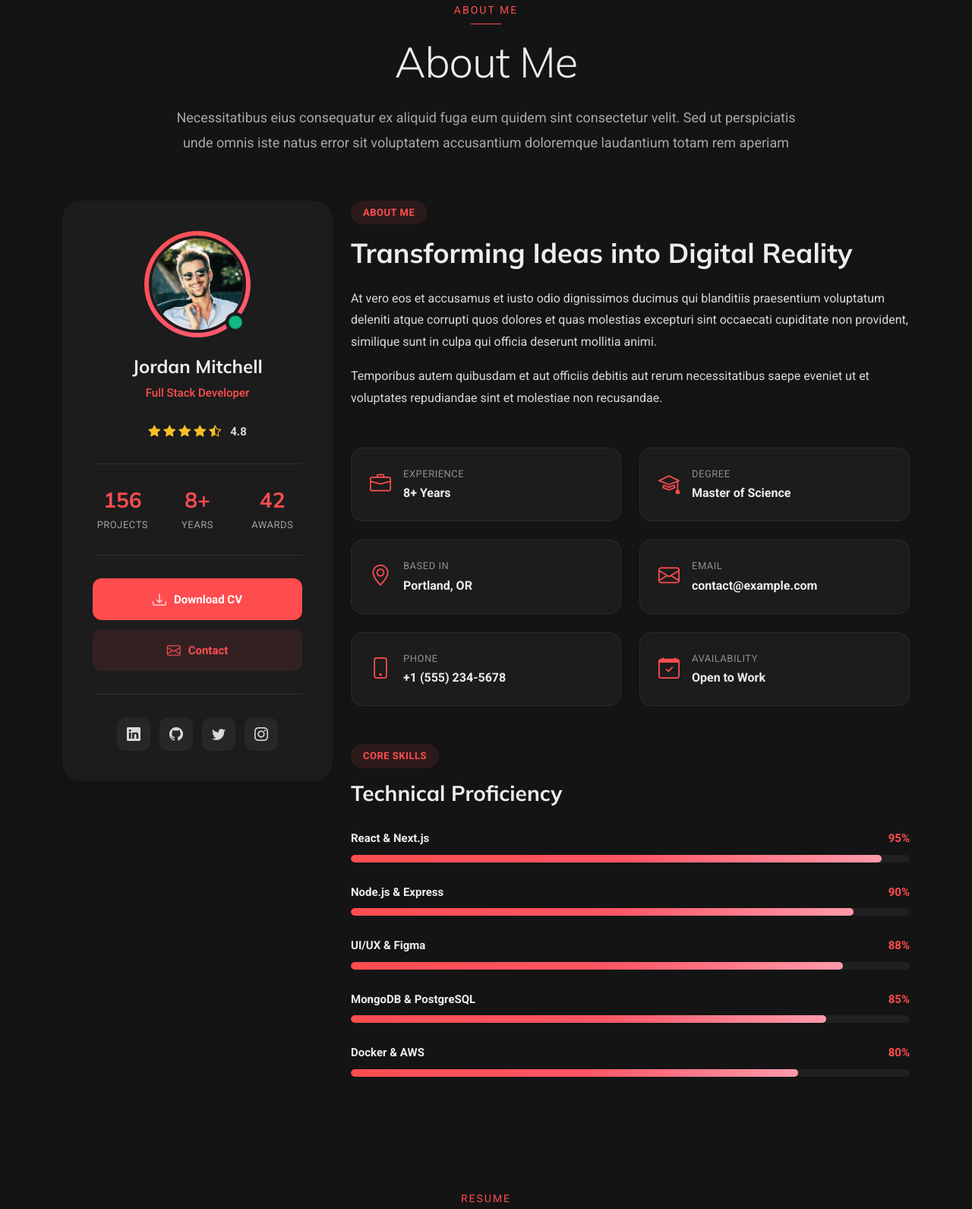
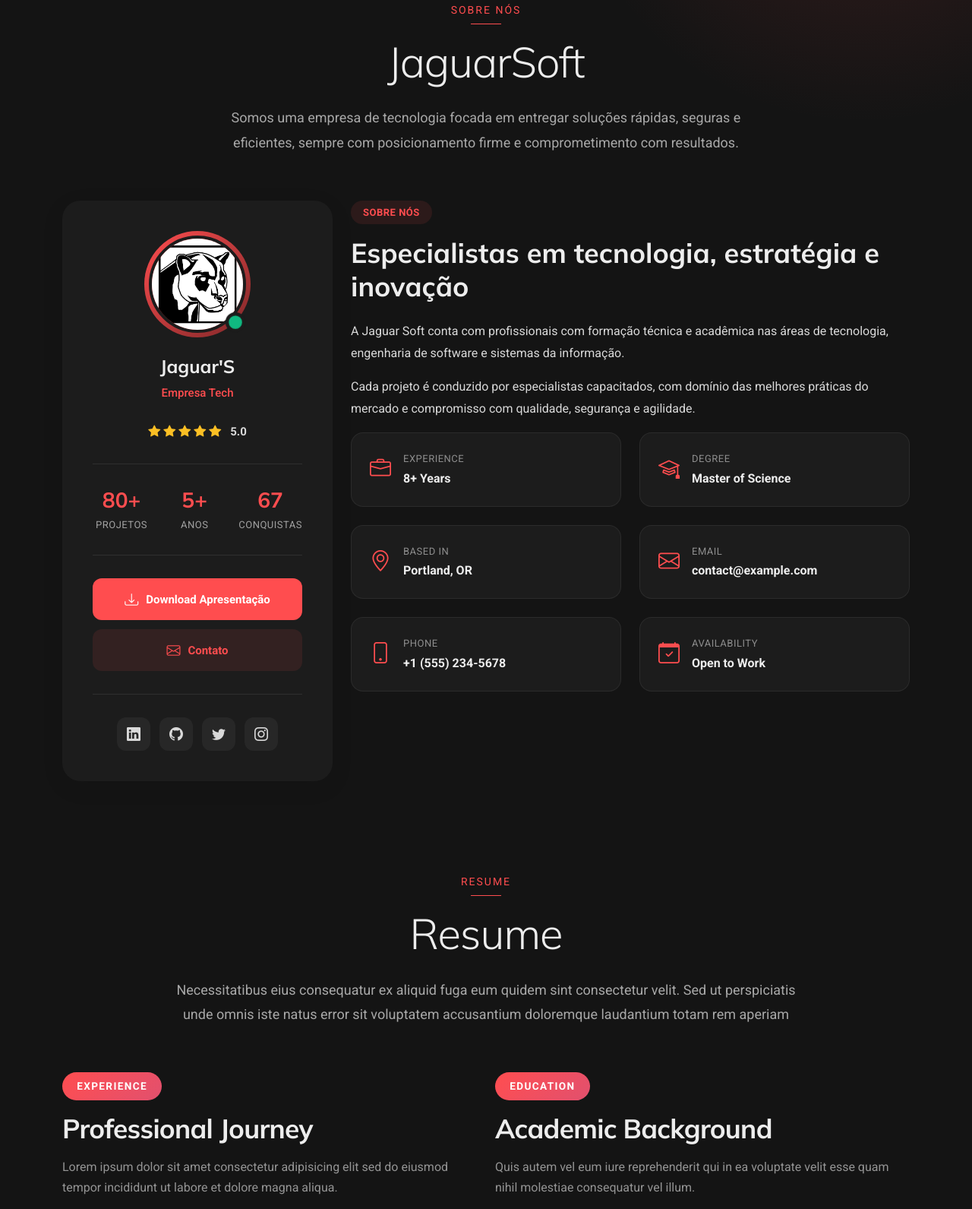
Before and after one commit to IsacHenri/jaguar-bootstrap-v1, a plain HTML site: page index.html in a window 1280 px wide. Shown: the part 859-2450 px from the top of the page at 76% size. Drawn offline with Linux system fonts and the light colour scheme.

Commit message:
project: update

```diff
--- a/assets/css/main.css
+++ b/assets/css/main.css
@@ -910,7 +910,7 @@ section,
   position: relative;
   border-radius: 50%;
   padding: 6px;
-  background: linear-gradient(135deg, var(--accent-color), color-mix(in srgb, var(--accent-color), #ff6b9d 50%));
+  background: linear-gradient(135deg, var(--accent-color), color-mix(in srgb, var(--accent-color), #020202 50%));
 }
 
 .about .profile-card .profile-header .profile-avatar img {
--- a/index.html
+++ b/index.html
@@ -1,15 +1,15 @@
 <!DOCTYPE html>
-<html lang="en">
+<html lang="pt-br">
 
 <head>
   <meta charset="utf-8">
   <meta content="width=device-width, initial-scale=1.0" name="viewport">
-  <title>Index - Craftivo Bootstrap Template</title>
+  <title>JaguarSoft</title>
   <meta name="description" content="">
   <meta name="keywords" content="">
 
   <!-- Favicons -->
-  <link href="assets/img/favicon.png" rel="icon">
+  <link href="assets/img/favicon.ico" rel="icon">
   <link href="assets/img/apple-touch-icon.png" rel="apple-touch-icon">
 
   <!-- Fonts -->
@@ -44,39 +44,23 @@
       <a href="index.html" class="logo d-flex align-items-center me-auto">
         <!-- Uncomment the line below if you also wish to use an image logo -->
         <!-- <img src="assets/img/logo.webp" alt=""> -->
-        <h1 class="sitename">Craftivo</h1>
+        <h1 class="sitename">JaguarSoft</h1>
       </a>
 
       <nav id="navmenu" class="navmenu">
         <ul>
-          <li><a href="#hero" class="active">Home</a></li>
-          <li><a href="#about">About</a></li>
-          <li><a href="#resume">Resume</a></li>
-          <li><a href="#services">Services</a></li>
+          <li><a href="#inicio" class="active">Inicio</a></li>
+          <li><a href="#sobre">Sobre</a></li>
+          <li><a href="#resumo">Resumo</a></li>
+          <li><a href="#servicos">Serviços</a></li>
           <li><a href="#portfolio">Portfolio</a></li>
-          <li class="dropdown"><a href="#"><span>Dropdown</span> <i class="bi bi-chevron-down toggle-dropdown"></i></a>
-            <ul>
-              <li><a href="#">Dropdown 1</a></li>
-              <li class="dropdown"><a href="#"><span>Deep Dropdown</span> <i class="bi bi-chevron-down toggle-dropdown"></i></a>
-                <ul>
-                  <li><a href="#">Deep Dropdown 1</a></li>
-                  <li><a href="#">Deep Dropdown 2</a></li>
-                  <li><a href="#">Deep Dropdown 3</a></li>
-                  <li><a href="#">Deep Dropdown 4</a></li>
-                  <li><a href="#">Deep Dropdown 5</a></li>
-                </ul>
-              </li>
-              <li><a href="#">Dropdown 2</a></li>
-              <li><a href="#">Dropdown 3</a></li>
-              <li><a href="#">Dropdown 4</a></li>
-            </ul>
-          </li>
-          <li><a href="#contact">Contact</a></li>
+
+          <li><a href="#contact">Contato</a></li>
         </ul>
         <i class="mobile-nav-toggle d-xl-none bi bi-list"></i>
       </nav>
 
-      <a class="btn-getstarted" href="#about">Get Started</a>
+      <a class="btn-getstarted" href="#sobre"> Vamos Começar</a>
 
     </div>
   </header>
@@ -84,19 +68,22 @@
   <main class="main">
 
     <!-- Hero Section -->
-    <section id="hero" class="hero section dark-background">
+    <section id="inicio" class="hero section dark-background">
 
-      <img src="assets/img/profile/profile-bg-5.webp" alt="" data-aos="fade-in">
+      <img src="assets/img/profile/profile-principal-jaguar.jpg" alt="" data-aos="fade-in">
 
       <div class="container" data-aos="fade-up" data-aos-delay="100">
         <div class="row justify-content-center">
           <div class="col-lg-8 text-center">
-            <h2>Hi, I'm Alex Morgan</h2>
-            <p>I'm a <span class="typed" data-typed-items="Designer, Developer, Freelancer, Photographer"></span><span class="typed-cursor" aria-hidden="true"></span></p>
+           <h2>Olá, esta é a JaguarSoft</h2>
+            <p>
+              Especialistas em
+              <span class="typed" data-typed-items="Tecnologia, Inovação, Sistemas Inteligentes, Soluções Ágeis, Resultados"></span>
+            </p>
             <div class="social-links">
               <a href="#"><i class="bi bi-twitter-x"></i></a>
               <a href="#"><i class="bi bi-facebook"></i></a>
-              <a href="#"><i class="bi bi-instagram"></i></a>
+              <a href="https://www.instagram.com/jaguar_soft1?igsh=cjR2MnpzYXB0ZW1h&utm_source=qr"><i class="bi bi-instagram"></i></a>
               <a href="#"><i class="bi bi-linkedin"></i></a>
             </div>
           </div>
@@ -106,13 +93,13 @@
     </section><!-- /Hero Section -->
 
     <!-- About Section -->
-    <section id="about" class="about section">
+    <section id="sobre" class="about section">
 
       <!-- Section Title -->
       <div class="container section-title" data-aos="fade-up">
-        <span class="subtitle">About Me</span>
-        <h2>About Me</h2>
-        <p>Necessitatibus eius consequatur ex aliquid fuga eum quidem sint consectetur velit. Sed ut perspiciatis unde omnis iste natus error sit voluptatem accusantium doloremque laudantium totam rem aperiam</p>
+        <span class="subtitle">Sobre Nós</span>
+        <h2>JaguarSoft</h2>
+        <p>Somos uma empresa de tecnologia focada em entregar soluções rápidas, seguras e eficientes, sempre com posicionamento firme e comprometimento com resultados.</p>
       </div><!-- End Section Title -->
 
       <div class="container" data-aos="fade-up" data-aos-delay="100">
@@ -122,39 +109,42 @@
             <div class="profile-card">
               <div class="profile-header">
                 <div class="profile-avatar">
-                  <img src="assets/img/profile/profile-square-3.webp" class="img-fluid" alt="">
+                  <img src="assets/img/profile/profile-logo-jaguar.jpg" class="img-fluid" alt="">
                   <div class="status-indicator"></div>
                 </div>
-                <h3>Jordan Mitchell</h3>
-                <span class="role">Full Stack Developer</span>
+                <h3>Jaguar'S</h3>
+                <span class="role">Empresa Tech</span>
                 <div class="rating">
                   <i class="bi bi-star-fill"></i>
                   <i class="bi bi-star-fill"></i>
                   <i class="bi bi-star-fill"></i>
                   <i class="bi bi-star-fill"></i>
-                  <i class="bi bi-star-half"></i>
-                  <span>4.8</span>
+                  <i class="bi bi-star-fill"></i>
+                  <span>5.0</span>
                 </div>
               </div>
 
               <div class="profile-stats">
                 <div class="stat-item">
-                  <h4>156</h4>
-                  <p>Projects</p>
+                  <h4>80+</h4>
+                  <p>Projetos</p>
                 </div>
                 <div class="stat-item">
-                  <h4>8+</h4>
-                  <p>Years</p>
+                  <h4>5+</h4>
+                  <p>Anos</p>
                 </div>
                 <div class="stat-item">
-                  <h4>42</h4>
-                  <p>Awards</p>
+                  <h4>67</h4>
+                  <p>Conquistas</p>
                 </div>
               </div>
 
               <div class="profile-actions">
-                <a href="#" class="btn-primary"><i class="bi bi-download"></i> Download CV</a>
-                <a href="#" class="btn-secondary"><i class="bi bi-envelope"></i> Contact</a>
+                <a href="assets/apresentacao-jaguarsoft.pdf" class="btn-primary" download>
+                  <i class="bi bi-download"></i> Download Apresentação
+                </a>
+
+                <a href="#contact" class="btn-secondary"><i class="bi bi-envelope"></i> Contato</a>
               </div>
 
               <div class="social-connect">
@@ -169,12 +159,17 @@
           <div class="col-lg-8" data-aos="fade-left" data-aos-delay="200">
             <div class="content-wrapper">
               <div class="bio-section">
-                <div class="section-tag">About Me</div>
-                <h2>Transforming Ideas into Digital Reality</h2>
-                <p>At vero eos et accusamus et iusto odio dignissimos ducimus qui blanditiis praesentium voluptatum deleniti atque corrupti quos dolores et quas molestias excepturi sint occaecati cupiditate non provident, similique sunt in culpa qui officia deserunt mollitia animi.</p>
-                <p>Temporibus autem quibusdam et aut officiis debitis aut rerum necessitatibus saepe eveniet ut et voluptates repudiandae sint et molestiae non recusandae.</p>
-              </div>
-
+                <div class="section-tag">Sobre Nós</div>
+                <h2>Especialistas em tecnologia, estratégia e inovação</h2>
+                <p>
+                  A Jaguar Soft conta com profissionais com formação técnica e acadêmica
+                  nas áreas de tecnologia, engenharia de software e sistemas da informação.
+                </p>
+                <p>
+                  Cada projeto é conduzido por especialistas capacitados, com domínio
+                  das melhores práticas do mercado e compromisso com qualidade,
+                  segurança e agilidade.
+                </p>
               <div class="details-grid">
                 <div class="detail-item" data-aos="fade-up" data-aos-delay="250">
                   <i class="bi bi-briefcase"></i>
@@ -225,60 +220,7 @@
                 </div>
               </div>
 
-              <div class="skills-showcase" data-aos="fade-up" data-aos-delay="250">
-                <div class="section-tag">Core Skills</div>
-                <h3>Technical Proficiency</h3>
 
-                <div class="skills-list skills-animation">
-                  <div class="skill-item">
-                    <div class="skill-info">
-                      <span class="skill-name">React &amp; Next.js</span>
-                      <span class="skill-percent">95%</span>
-                    </div>
-                    <div class="progress">
-                      <div class="progress-bar" role="progressbar" aria-valuenow="95" aria-valuemin="0" aria-valuemax="100"></div>
-                    </div>
-                  </div>
-
-                  <div class="skill-item">
-                    <div class="skill-info">
-                      <span class="skill-name">Node.js &amp; Express</span>
-                      <span class="skill-percent">90%</span>
-                    </div>
-                    <div class="progress">
-                      <div class="progress-bar" role="progressbar" aria-valuenow="90" aria-valuemin="0" aria-valuemax="100"></div>
-                    </div>
-                  </div>
-
-                  <div class="skill-item">
-                    <div class="skill-info">
-                      <span class="skill-name">UI/UX &amp; Figma</span>
-                      <span class="skill-percent">88%</span>
-                    </div>
-                    <div class="progress">
-                      <div class="progress-bar" role="progressbar" aria-valuenow="88" aria-valuemin="0" aria-valuemax="100"></div>
-                    </div>
-                  </div>
-
-                  <div class="skill-item">
-                    <div class="skill-info">
-                      <span class="skill-name">MongoDB &amp; PostgreSQL</span>
-                      <span class="skill-percent">85%</span>
-                    </div>
-                    <div class="progress">
-                      <div class="progress-bar" role="progressbar" aria-valuenow="85" aria-valuemin="0" aria-valuemax="100"></div>
-                    </div>
-                  </div>
-
-                  <div class="skill-item">
-                    <div class="skill-info">
-                      <span class="skill-name">Docker &amp; AWS</span>
-                      <span class="skill-percent">80%</span>
-                    </div>
-                    <div class="progress">
-                      <div class="progress-bar" role="progressbar" aria-valuenow="80" aria-valuemin="0" aria-valuemax="100"></div>
-                    </div>
-                  </div>
                 </div>
               </div>
             </div>
```
Also changed, not shown: assets/img/favicon.ico (added), assets/img/favicon.jpg (added), assets/img/favicon.png (deleted), assets/img/profile/jaguar-logo-dark.png (added), assets/img/profile/profile-bg-5.webp (deleted), assets/img/profile/profile-logo-jaguar.jpg (added), 2 other files.
